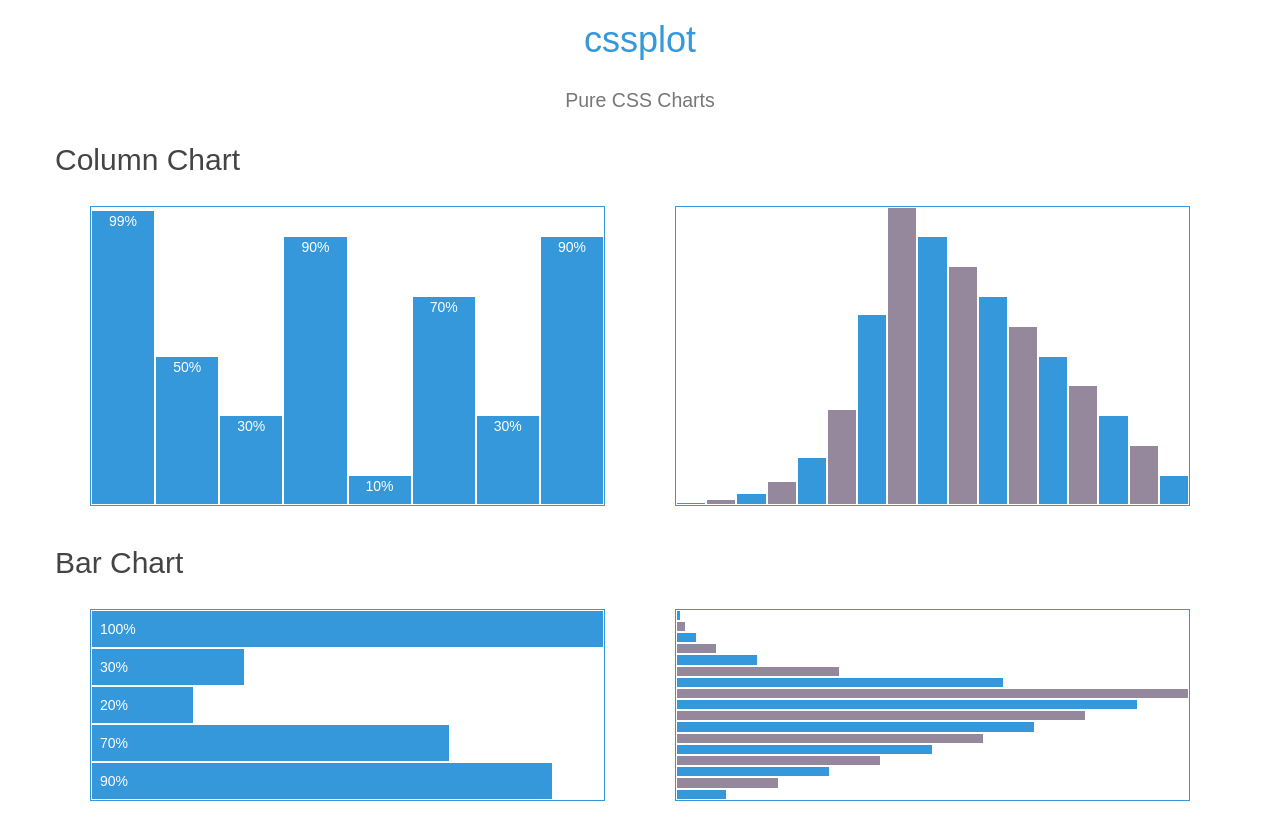
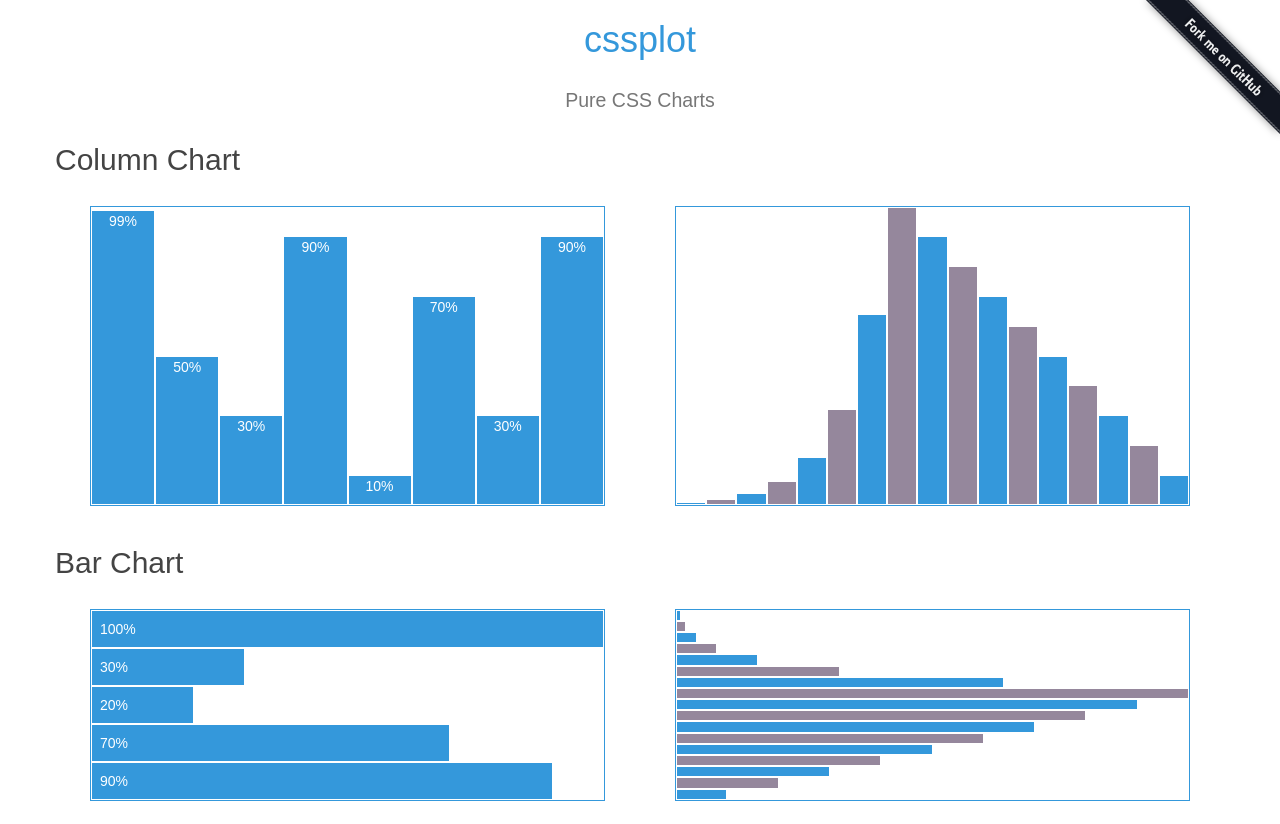
Before and after one commit to asciimoo/cssplot, a plain HTML site: page index.html in a window 1280 px wide. Shown: the top 824 px of the page. Drawn offline with nearby package versions, Linux system fonts and the light colour scheme.

Commit message:
[enh] github ribbon added

```diff
--- a/index.html
+++ b/index.html
@@ -17,10 +17,14 @@
     .pad ul li { padding: 8px; }
     a { color: #3498db; text-decoration: none; }
     .plot-container li:hover { opacity: 0.8; }
+    img.github { position: absolute; top: 0; right: 0; }
     </style>
 
 </head>
 <body>
+<a class="github" href="https://github.com/asciimoo/cssplot">
+    <img class="github" alt="Fork me on GitHub" src="docs/images/github_ribbon.png" style="position: absolute; top: 0; right: 0; border: 0;" />
+</a>
 <div class="container">
     <div class="row">
     <div class="col-lg-10 col-lg-offset-1 text-center">
```
Also changed, not shown: docs/images/github_ribbon.png (added).
